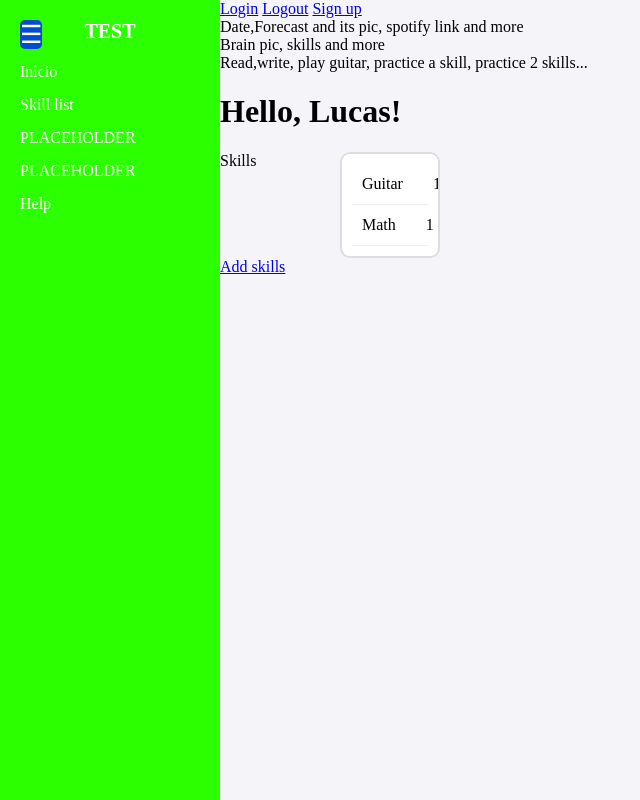
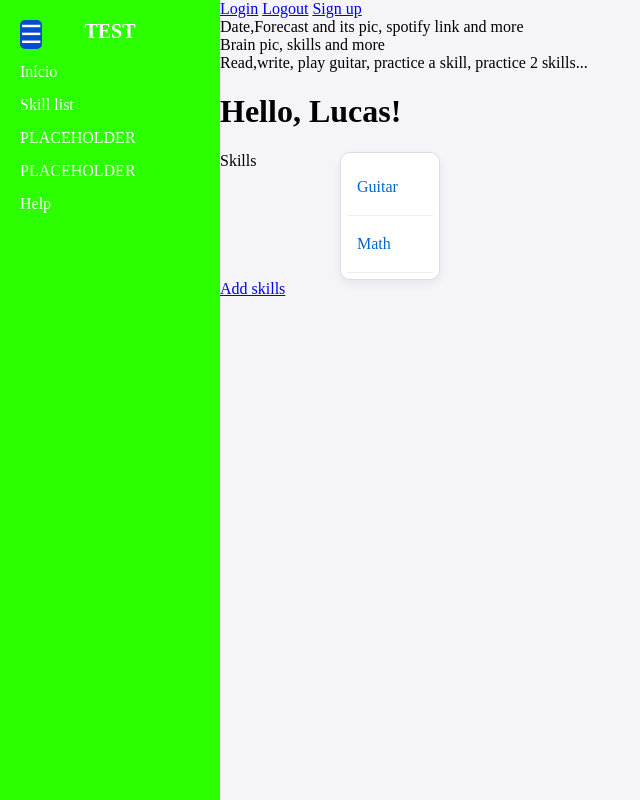
Before and after one commit to LucasPy1/Lupy, a Django app: page /home/home/ in a window 1280 px wide. Shown: the whole page, without its empty margins (0-640 px from the left). Run offline with Django 5.2, Linux system fonts and the light colour scheme; data comes from the database, SQL or seed files in the repository.

Commit message:
Refactor CSS for skill boxes and progress bars
Updated styles for skill boxes and progress bars, including adjustments to dimensions, padding, and shadows for improved appearance.

```diff
--- a/Lupy/user_progress/static/css/home.css
+++ b/Lupy/user_progress/static/css/home.css
@@ -93,36 +93,54 @@
     gap: 20px;
 }
 
-.skill-box {
+/* caixa com scroll */
+.skills-container {
+    max-height: 320px;      /* altura da caixinha; ajuste conforme desejar */
+    overflow-y: auto;
+    border: 1px solid #ddd;
+    border-radius: 10px;
     background: #fff;
-    padding: 5px;
-    border-radius: 10px;
-    box-shadow: 0 2px 6px rgba(0, 0, 0, 0.1);
-    text-align: center;
-    transition: 0.3s;
-}
-.skills-container {
-    max-height: 200px;
-    overflow-y: auto;
-    border: 2px solid #ddd;
-    border-radius: 10px;
-    background: white;
-    padding: 10px;
+    padding: 6px;
+    box-shadow: 0 4px 10px rgba(0,0,0,0.06);
 }
 
 .skill-item {
     display: flex;
     align-items: center;
-    gap: 15px;
+    gap: 12px;
     padding: 10px;
     border-bottom: 1px solid #eee;
 }
-
+.skill-name {
+    min-width: 140px;
+    color: #0066cc;
+    font-weight: 500;
+}
 .progress-bar {
+    height: 100%;
+    background: linear-gradient(90deg, #6ccf4a, #3aa64b);
+    width: 0%; /* será sobrescrito pelo style inline com width */
+    transition: width 0.3s ease;
+}
+.progress-bar-container {
     flex: 1;
-    height: 20px;
-    background: #e0e0e0;
-    border-radius: 10px;
+    height: 18px;
+    background: #eee;
+    border-radius: 12px;
+    overflow: hidden;
+    border: 1px solid #e0e0e0;
+}
+.skill-level {
+    min-width: 36px;
+    text-align: center;
+    font-weight: 700;
+    background: #f0f8ff;
+    border-radius: 50%;
+    width: 36px;
+    height: 36px;
+    display:flex;
+    align-items:center;
+    justify-content:center;
 }
 /* Responsividade */
 @media (max-width: 768px) {
```
